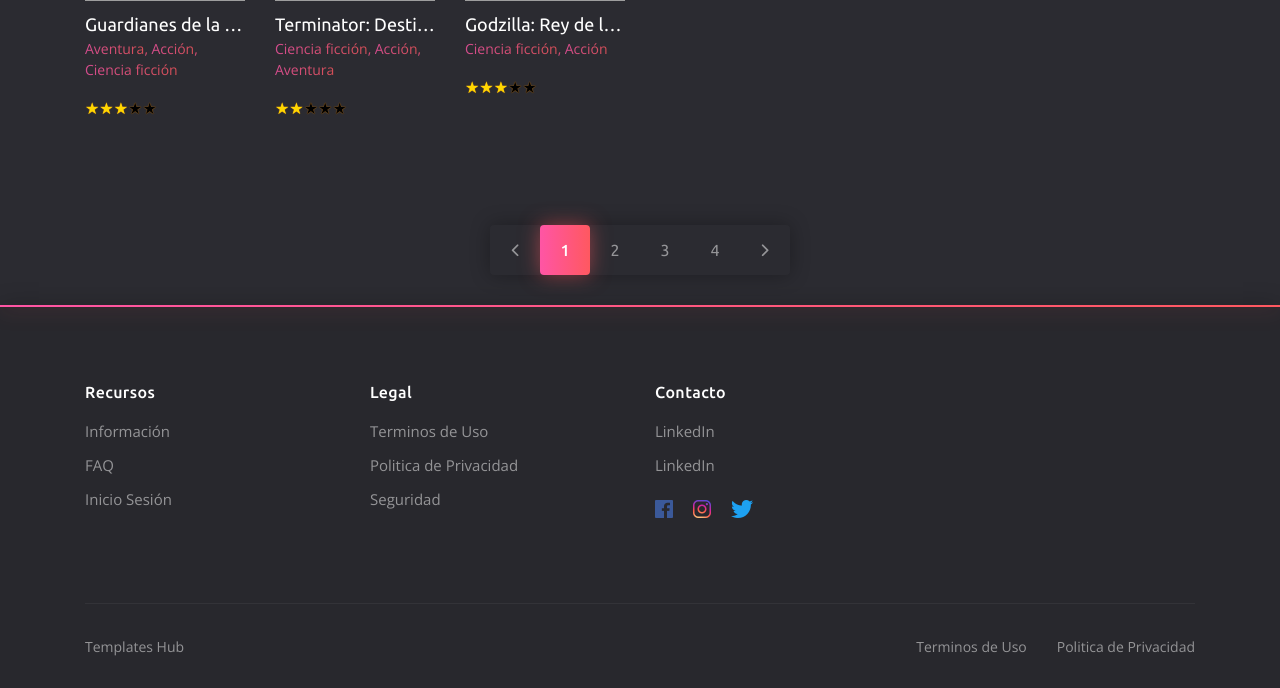
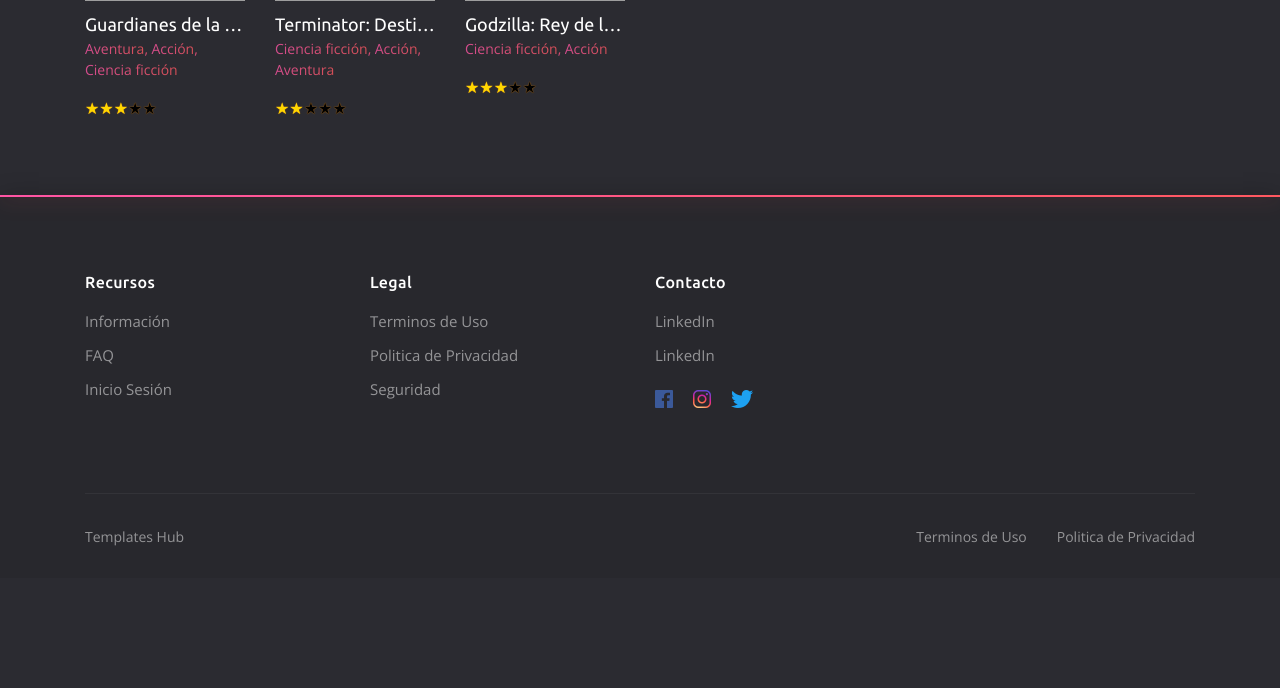
Before and after one commit to calvarezgc/proyectoFinal-phoenixFilms, a PHP site: page /proyectoFinal-phoenixFilms/catalogo.php in a window 1280 px wide. Shown: the part 708-1396 px from the top of the page. After the commit the page ends 1254 px from the top, so only its background shows below. Run offline with PHP 8.4, Linux system fonts and the light colour scheme; data comes from the database, SQL or seed files in the repository; some libraries are stand-ins or nearby versions; grey boxes are pictures that could not be loaded.

Commit message:
hide paginator

```diff
--- a/catalogo.php
+++ b/catalogo.php
@@ -159,7 +159,7 @@
     </div>
   </section>
   <!-- paginator -->
-  <div class="col-12">
+  <!--  <div class="col-12">
     <ul class="paginator">
       <li class="paginator__item paginator__item--prev">
         <a href="#"><i class="icon ion-ios-arrow-back"></i></a>
@@ -172,7 +172,7 @@
         <a href="#"><i class="icon ion-ios-arrow-forward"></i></a>
       </li>
     </ul>
-  </div>
+  </div> -->
   <!-- end paginator -->
   <!-- end expected catalog -->
 
--- a/catalogo_genero_01.php
+++ b/catalogo_genero_01.php
@@ -300,7 +300,7 @@
       </div>
     </section>
     <!-- paginator -->
-    <div class="col-12">
+    <!-- <div class="col-12">
       <ul class="paginator">
         <li class="paginator__item paginator__item--prev">
           <a href="#"><i class="icon ion-ios-arrow-back"></i></a>
@@ -313,7 +313,7 @@
           <a href="#"><i class="icon ion-ios-arrow-forward"></i></a>
         </li>
       </ul>
-    </div>
+    </div> -->
     <!-- end paginator -->
     <!-- end expected catalog -->
 
```
